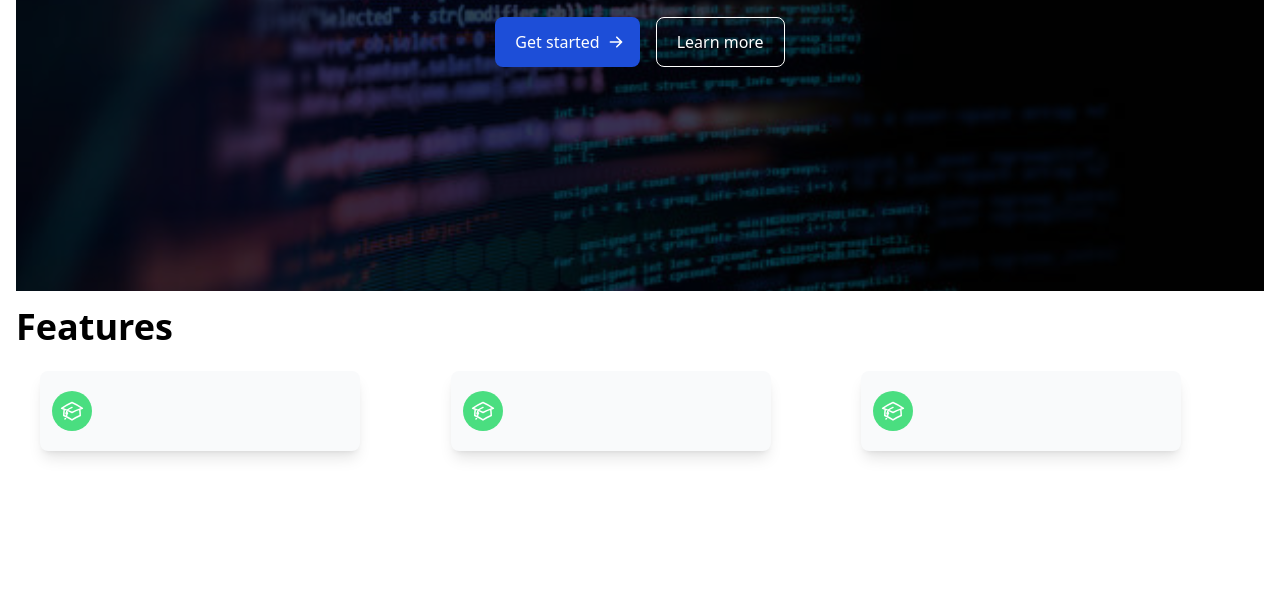
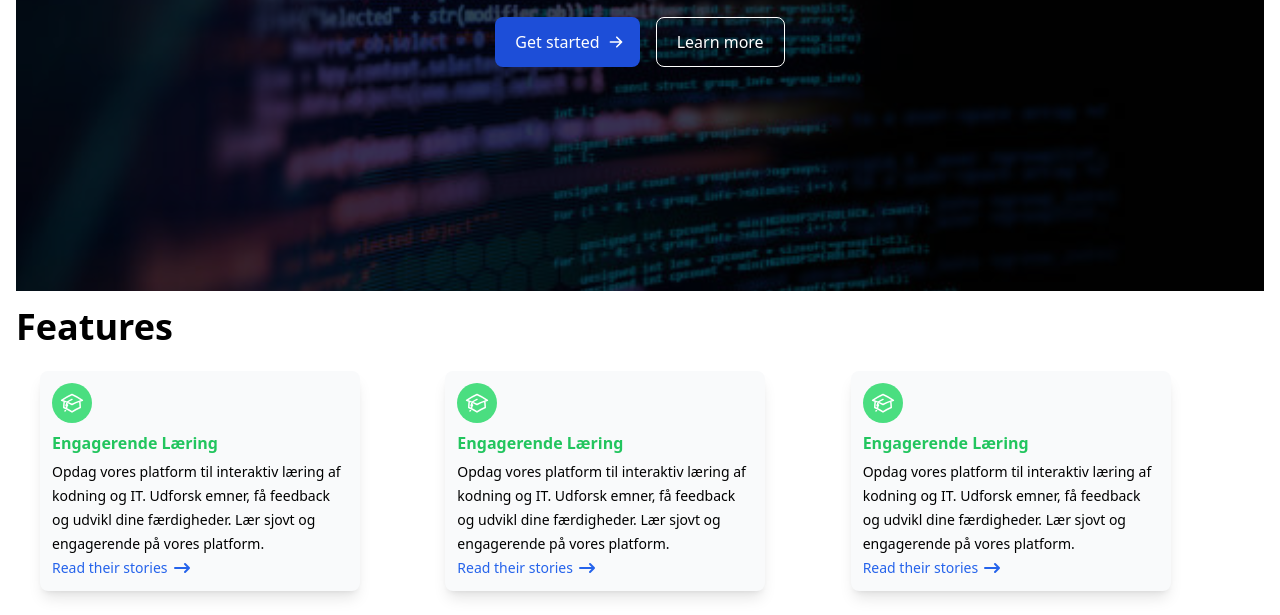
Before and after one commit to nikl1425/Designs, a website: page Tailwind/index.html in a window 1280 px wide. Shown: the part 428-1043 px from the top of the page. Before the commit the page ends 903 px from the top, so only its background shows below. Drawn offline with Linux system fonts and the light colour scheme.

Commit message:
card features

```diff
--- a/Tailwind/index.html
+++ b/Tailwind/index.html
@@ -1,5 +1,5 @@
 <!DOCTYPE html>
-<html class="h-full" lang="en">
+<html class="h-full" lang="en" ng-app="TestApp">
 
 <head>
     <meta charset="UTF-8">
@@ -14,9 +14,9 @@
     <title>Document</title>
 </head>
 
-<body class="min-h-full w-full font-Primary">
+<body class="min-h-full w-full " ng-controller="testCtrl">
     <div class="border-b border-gray-200">
-        <header class="max-w-7xl mx-auto">
+        <header class="3xl:max-w-7xl 3xl:mx-auto 3xl:px-0 mx-3 max-w-full">
             <nav class="flex py-2 ">
 
                 <div class="flex mr-auto p-1 rounded-md items-center">
@@ -28,7 +28,8 @@
                     <h1 class="text-lg font-mono font-medium">DevJourney</h1>
                 </div>
 
-                <section class="md:flex hidden"> <!-- Desktop Menu -->
+                <section class="md:flex hidden">
+                    <!-- Desktop Menu -->
                     <button class=" mx-1">
                         <img src="assets/Denmark.svg" alt="My Happy SVG" width="30"
                             class="hover:border hover:border-black rounded p-1" />
@@ -161,7 +162,7 @@
     <main class="max-w-7xl mx-auto px-4 flex flex-col space-y-4">
 
         <section
-            class="bg-center bg-no-repeat bg-[url('http://127.0.0.1:5500/Designs/Tailwind/assets/istockphoto-1224500457-612x612.jpg')] bg-gray-700 bg-blend-multiply bg-cover">
+            class="bg-center bg-no-repeat bg-[url('../assets/istockphoto-1224500457-612x612.jpg')] bg-gray-700 bg-blend-multiply bg-cover">
             <div class="px-4 mx-auto max-w-screen-xl text-center py-24 lg:py-56">
                 <h1 class="mb-4 text-4xl font-extrabold tracking-tight leading-none text-white md:text-5xl lg:text-6xl">
                     We invest in the world’s potential</h1>
@@ -191,37 +192,86 @@
             <h1 class="font-extrabold text-4xl ">Features</h1>
 
             <div class="py-6 px-6">
-                <div class="grid lg:grid-cols-3 gap-8 place-content-center">
-                    <div class="bg-gray-50 rounded-lg shadow-lg px-3 py-5 w-80">
-                        <div class="flex justify-center items-center w-10 h-10 rounded-full bg-green-400 text-white p-2">
-                            <svg xmlns="http://www.w3.org/2000/svg" fill="none" viewBox="0 0 24 24" stroke-width="1.5" stroke="currentColor" class="w-10 h-8">
-                                <path stroke-linecap="round" stroke-linejoin="round" d="M4.26 10.147a60.436 60.436 0 00-.491 6.347A48.627 48.627 0 0112 20.904a48.627 48.627 0 018.232-4.41 60.46 60.46 0 00-.491-6.347m-15.482 0a50.57 50.57 0 00-2.658-.813A59.905 59.905 0 0112 3.493a59.902 59.902 0 0110.399 5.84c-.896.248-1.783.52-2.658.814m-15.482 0A50.697 50.697 0 0112 13.489a50.702 50.702 0 017.74-3.342M6.75 15a.75.75 0 100-1.5.75.75 0 000 1.5zm0 0v-3.675A55.378 55.378 0 0112 8.443m-7.007 11.55A5.981 5.981 0 006.75 15.75v-1.5" />
-                              </svg>
+                <div class="grid lg:grid-cols-3 gap-4 place-content-center">
+                    <div class="bg-gray-50 rounded-lg shadow-lg px-3 py-3 w-80">
+                        <div
+                            class="flex justify-center items-center w-10 h-10 rounded-full bg-green-400 text-white p-2 mb-1">
+                            <svg xmlns="http://www.w3.org/2000/svg" fill="none" viewBox="0 0 24 24" stroke-width="1.5"
+                                stroke="currentColor" class="w-10 h-8">
+                                <path stroke-linecap="round" stroke-linejoin="round"
+                                    d="M4.26 10.147a60.436 60.436 0 00-.491 6.347A48.627 48.627 0 0112 20.904a48.627 48.627 0 018.232-4.41 60.46 60.46 0 00-.491-6.347m-15.482 0a50.57 50.57 0 00-2.658-.813A59.905 59.905 0 0112 3.493a59.902 59.902 0 0110.399 5.84c-.896.248-1.783.52-2.658.814m-15.482 0A50.697 50.697 0 0112 13.489a50.702 50.702 0 017.74-3.342M6.75 15a.75.75 0 100-1.5.75.75 0 000 1.5zm0 0v-3.675A55.378 55.378 0 0112 8.443m-7.007 11.55A5.981 5.981 0 006.75 15.75v-1.5" />
+                            </svg>
                         </div>
-                        <div>
+                        <h2 class="font-semibold text-green-500 py-1">Engagerende Læring</h2>
+                        <span class="font-light text-sm py-2">
+                            Opdag vores platform til interaktiv læring af kodning og IT. Udforsk emner, få feedback og
+                            udvikl dine færdigheder. Lær sjovt og engagerende på vores platform.
+                        </span>
 
-                        </div>
+                        <a href="#"
+                            class="inline-flex items-center font-normal text-sm text-blue-600 dark:text-blue-500 hover:underline">
+                            Read their stories
+                            <svg aria-hidden="true" class="w-5 h-5 ml-1" fill="currentColor" viewBox="0 0 20 20"
+                                xmlns="http://www.w3.org/2000/svg">
+                                <path fill-rule="evenodd"
+                                    d="M12.293 5.293a1 1 0 011.414 0l4 4a1 1 0 010 1.414l-4 4a1 1 0 01-1.414-1.414L14.586 11H3a1 1 0 110-2h11.586l-2.293-2.293a1 1 0 010-1.414z"
+                                    clip-rule="evenodd"></path>
+                            </svg>
+                        </a>
                     </div>
 
-                    <div class="bg-gray-50 rounded-lg shadow-lg px-3 py-5 w-80">
-                        <div class="flex justify-center items-center w-10 h-10 rounded-full bg-green-400 text-white p-2">
-                            <svg xmlns="http://www.w3.org/2000/svg" fill="none" viewBox="0 0 24 24" stroke-width="1.5" stroke="currentColor" class="w-10 h-8">
-                                <path stroke-linecap="round" stroke-linejoin="round" d="M4.26 10.147a60.436 60.436 0 00-.491 6.347A48.627 48.627 0 0112 20.904a48.627 48.627 0 018.232-4.41 60.46 60.46 0 00-.491-6.347m-15.482 0a50.57 50.57 0 00-2.658-.813A59.905 59.905 0 0112 3.493a59.902 59.902 0 0110.399 5.84c-.896.248-1.783.52-2.658.814m-15.482 0A50.697 50.697 0 0112 13.489a50.702 50.702 0 017.74-3.342M6.75 15a.75.75 0 100-1.5.75.75 0 000 1.5zm0 0v-3.675A55.378 55.378 0 0112 8.443m-7.007 11.55A5.981 5.981 0 006.75 15.75v-1.5" />
-                              </svg>
+                    <div class="bg-gray-50 rounded-lg shadow-lg px-3 py-3 w-80">
+                        <div
+                            class="flex justify-center items-center w-10 h-10 rounded-full bg-green-400 text-white p-2 mb-1">
+                            <svg xmlns="http://www.w3.org/2000/svg" fill="none" viewBox="0 0 24 24" stroke-width="1.5"
+                                stroke="currentColor" class="w-10 h-8">
+                                <path stroke-linecap="round" stroke-linejoin="round"
+                                    d="M4.26 10.147a60.436 60.436 0 00-.491 6.347A48.627 48.627 0 0112 20.904a48.627 48.627 0 018.232-4.41 60.46 60.46 0 00-.491-6.347m-15.482 0a50.57 50.57 0 00-2.658-.813A59.905 59.905 0 0112 3.493a59.902 59.902 0 0110.399 5.84c-.896.248-1.783.52-2.658.814m-15.482 0A50.697 50.697 0 0112 13.489a50.702 50.702 0 017.74-3.342M6.75 15a.75.75 0 100-1.5.75.75 0 000 1.5zm0 0v-3.675A55.378 55.378 0 0112 8.443m-7.007 11.55A5.981 5.981 0 006.75 15.75v-1.5" />
+                            </svg>
                         </div>
-                        <div>
+                        <h2 class="font-semibold text-green-500 py-1">Engagerende Læring</h2>
+                        <span class="font-light text-sm py-2">
+                            Opdag vores platform til interaktiv læring af kodning og IT. Udforsk emner, få feedback og
+                            udvikl dine færdigheder. Lær sjovt og engagerende på vores platform.
+                        </span>
 
+                        <a href="#"
+                            class="inline-flex items-center font-normal text-sm text-blue-600 dark:text-blue-500 hover:underline">
+                            Read their stories
+                            <svg aria-hidden="true" class="w-5 h-5 ml-1" fill="currentColor" viewBox="0 0 20 20"
+                                xmlns="http://www.w3.org/2000/svg">
+                                <path fill-rule="evenodd"
+                                    d="M12.293 5.293a1 1 0 011.414 0l4 4a1 1 0 010 1.414l-4 4a1 1 0 01-1.414-1.414L14.586 11H3a1 1 0 110-2h11.586l-2.293-2.293a1 1 0 010-1.414z"
+                                    clip-rule="evenodd"></path>
+                            </svg>
+                        </a>
+                    </div>
+
+                    <div class="bg-gray-50 rounded-lg shadow-lg px-3 py-3 w-80">
+                        <div
+                            class="flex justify-center items-center w-10 h-10 rounded-full bg-green-400 text-white p-2 mb-1">
+                            <svg xmlns="http://www.w3.org/2000/svg" fill="none" viewBox="0 0 24 24" stroke-width="1.5"
+                                stroke="currentColor" class="w-10 h-8">
+                                <path stroke-linecap="round" stroke-linejoin="round"
+                                    d="M4.26 10.147a60.436 60.436 0 00-.491 6.347A48.627 48.627 0 0112 20.904a48.627 48.627 0 018.232-4.41 60.46 60.46 0 00-.491-6.347m-15.482 0a50.57 50.57 0 00-2.658-.813A59.905 59.905 0 0112 3.493a59.902 59.902 0 0110.399 5.84c-.896.248-1.783.52-2.658.814m-15.482 0A50.697 50.697 0 0112 13.489a50.702 50.702 0 017.74-3.342M6.75 15a.75.75 0 100-1.5.75.75 0 000 1.5zm0 0v-3.675A55.378 55.378 0 0112 8.443m-7.007 11.55A5.981 5.981 0 006.75 15.75v-1.5" />
+                            </svg>
                         </div>
-                    </div>
-                    <div class="bg-gray-50 rounded-lg shadow-lg px-3 py-5 w-80">
-                        <div class="flex justify-center items-center w-10 h-10 rounded-full bg-green-400 text-white p-2">
-                            <svg xmlns="http://www.w3.org/2000/svg" fill="none" viewBox="0 0 24 24" stroke-width="1.5" stroke="currentColor" class="w-10 h-8">
-                                <path stroke-linecap="round" stroke-linejoin="round" d="M4.26 10.147a60.436 60.436 0 00-.491 6.347A48.627 48.627 0 0112 20.904a48.627 48.627 0 018.232-4.41 60.46 60.46 0 00-.491-6.347m-15.482 0a50.57 50.57 0 00-2.658-.813A59.905 59.905 0 0112 3.493a59.902 59.902 0 0110.399 5.84c-.896.248-1.783.52-2.658.814m-15.482 0A50.697 50.697 0 0112 13.489a50.702 50.702 0 017.74-3.342M6.75 15a.75.75 0 100-1.5.75.75 0 000 1.5zm0 0v-3.675A55.378 55.378 0 0112 8.443m-7.007 11.55A5.981 5.981 0 006.75 15.75v-1.5" />
-                              </svg>
-                        </div>
-                        <div>
+                        <h2 class="font-semibold text-green-500 py-1">Engagerende Læring</h2>
+                        <span class="font-light text-sm py-2">
+                            Opdag vores platform til interaktiv læring af kodning og IT. Udforsk emner, få feedback og
+                            udvikl dine færdigheder. Lær sjovt og engagerende på vores platform.
+                        </span>
 
-                        </div>
+                        <a href="#"
+                            class="inline-flex items-center font-normal text-sm text-blue-600 dark:text-blue-500 hover:underline">
+                            Read their stories
+                            <svg aria-hidden="true" class="w-5 h-5 ml-1" fill="currentColor" viewBox="0 0 20 20"
+                                xmlns="http://www.w3.org/2000/svg">
+                                <path fill-rule="evenodd"
+                                    d="M12.293 5.293a1 1 0 011.414 0l4 4a1 1 0 010 1.414l-4 4a1 1 0 01-1.414-1.414L14.586 11H3a1 1 0 110-2h11.586l-2.293-2.293a1 1 0 010-1.414z"
+                                    clip-rule="evenodd"></path>
+                            </svg>
+                        </a>
                     </div>
                 </div>
             </div>
--- a/Tailwind/tailwind.config.js
+++ b/Tailwind/tailwind.config.js
@@ -5,7 +5,11 @@ module.exports = {
     fontFamily: {
       'Primary': [ 'Inter var', 'ui-sans-serif', 'system-ui', '-apple-system', 'BlinkMacSystemFont', 'Segoe UI', 'Roboto', 'Helvetica Neue,Arial', 'Noto Sans', 'sans-serif', 'Apple Color Emoji', 'Segoe UI Emoji', 'Segoe UI Symbol', 'Noto Color Emoji']
     },
-    extend: {},
+    extend: {
+      screens: {
+        '3xl': '1700px',
+      },
+    },
   },
   plugins: [],
 }
```
Also changed, not shown: Tailwind/dist/output.css.
